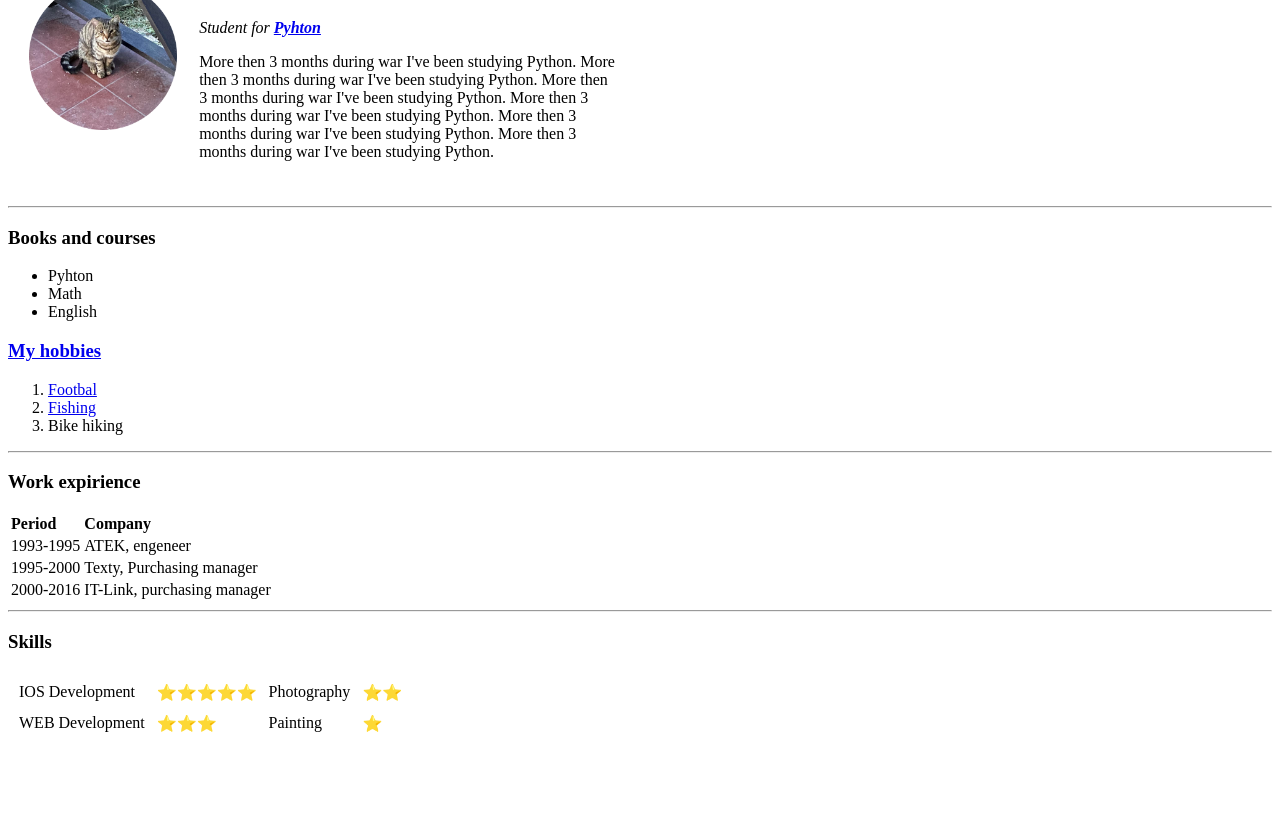
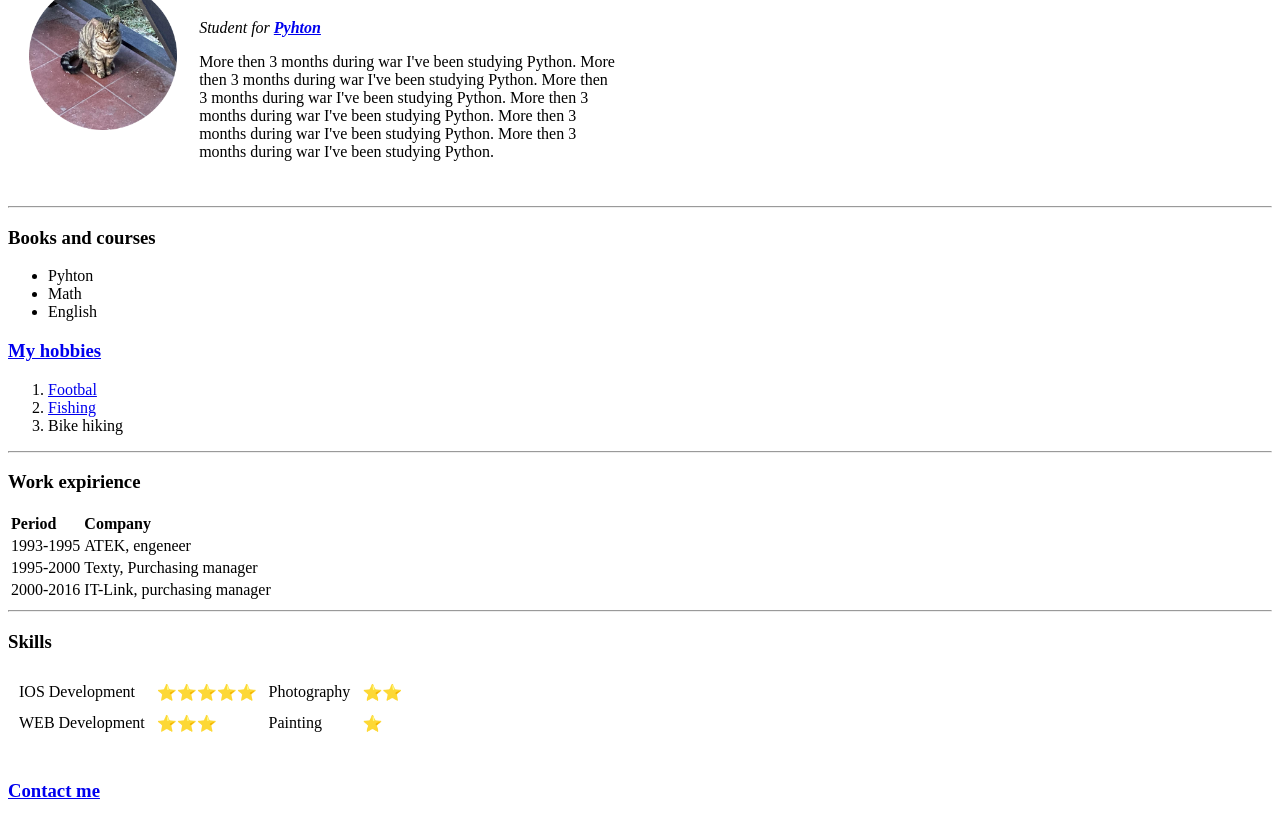
Before and after one commit to billserg/cv, a plain HTML site: page index.html in a window 1280 px wide. Shown: the part 90-911 px from the top of the page. Before the commit the page ends 842 px from the top, so only its background shows below. Drawn offline with Linux system fonts and the light colour scheme.

Commit message:
Update index.html

```diff
--- a/index.html
+++ b/index.html
@@ -87,5 +87,7 @@
         </tr>
 
     </table>
+    <br>
+    <h3><a href="contactme.html" target = "_blanc">Contact me</a></h3>
 </body>
 </html>
```
